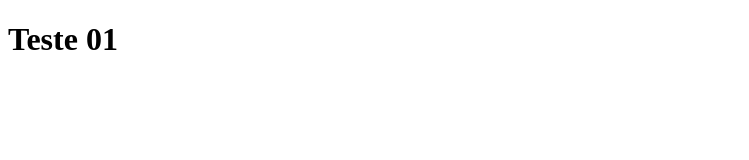
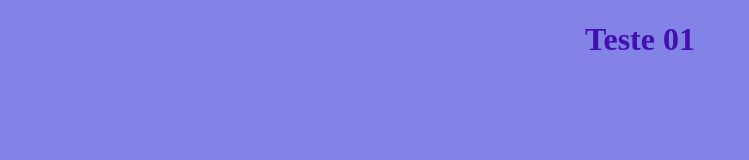
Before and after one commit to EmerMarchi/DevopsTools-01, a plain HTML site: page index.html in a window 1280 px wide. Shown: the whole page, without its empty margins (0-749 px from the left). Drawn offline with Linux system fonts and the light colour scheme.

Commit message:
alteração

```diff
--- a/index.html
+++ b/index.html
@@ -5,7 +5,7 @@
     <meta name="viewport" content="width=device-width, initial-scale=1.0">
     <title>Document</title>
 </head>
-<body>
-    <h1>Teste 01</h1>
+<body style="background-color: rgb(130, 130, 231);">
+    <h1 style="color: rgb(64, 17, 173); align-items: center; text-align:center; margin-top: 25%cler;">Teste 01</h1>
 </body>
 </html>
```
